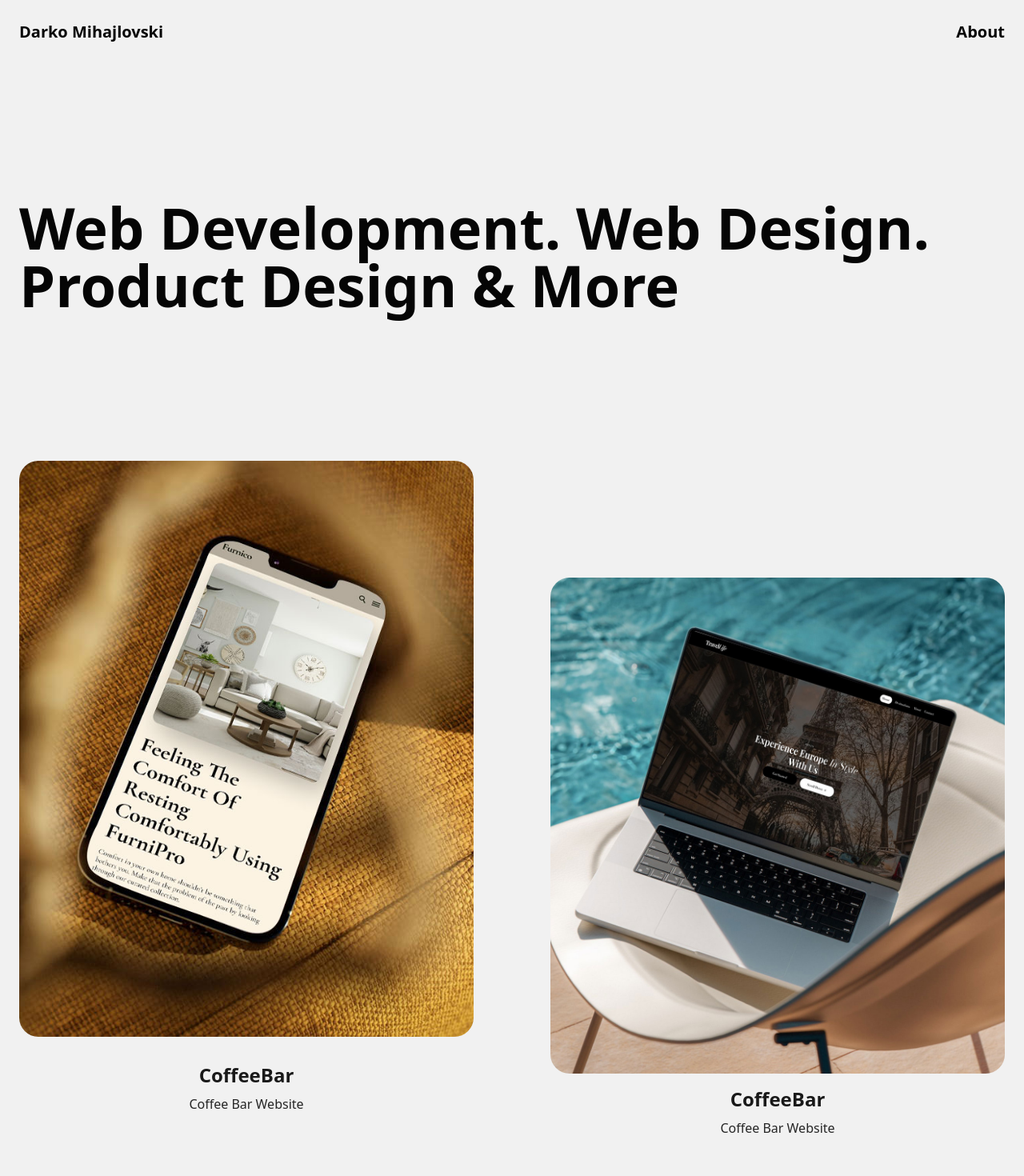
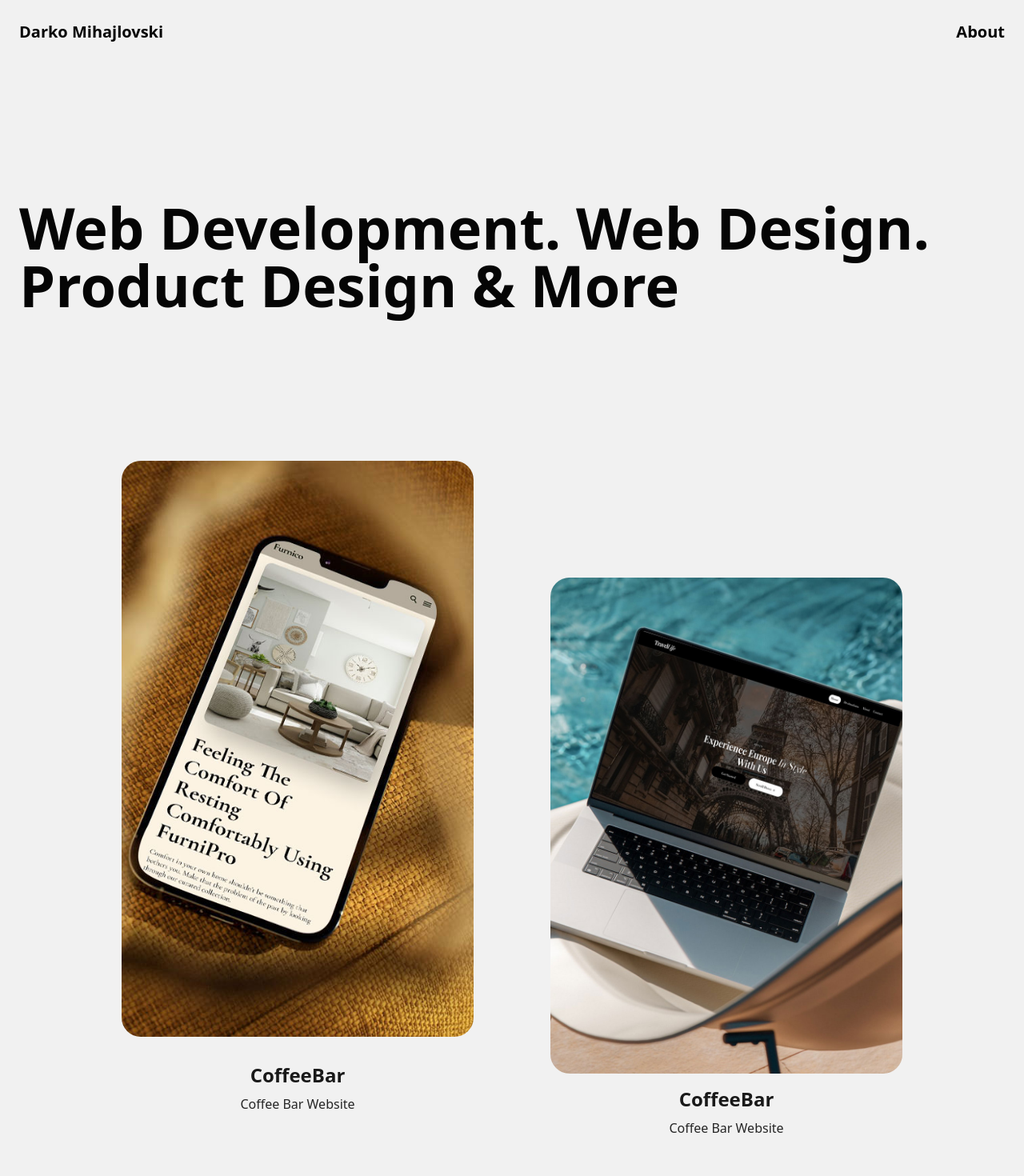
Before and after one commit to DarkoM996/nextjs-pagerouter-portfolio, a Next.js app: page / in a window 1280 px wide. Shown: the top 1470 px of the page at 80% size. Built offline with nearby package versions, Linux system fonts and the light colour scheme.

Commit message:
another design test

```diff
--- a/pages/components/ProjectSection.jsx
+++ b/pages/components/ProjectSection.jsx
@@ -10,7 +10,7 @@ import Link from "next/link";
 const ProjectSection = () => {
   return (
     <div className=" max-w-screen-2xl mx-auto h-[1600px] relative px-6 py-4">
-      <div className="grid grid-cols-1 md:grid-cols-2 gap-10 lg:gap-24">
+      <div className="grid grid-cols-1 md:grid-cols-2 gap-10 lg:gap-24 lg:px-32">
         {/* Project #1 */}
         <div className="flex flex-col justify-center items-center gap-4 md:mb-40">
           <Link
```
